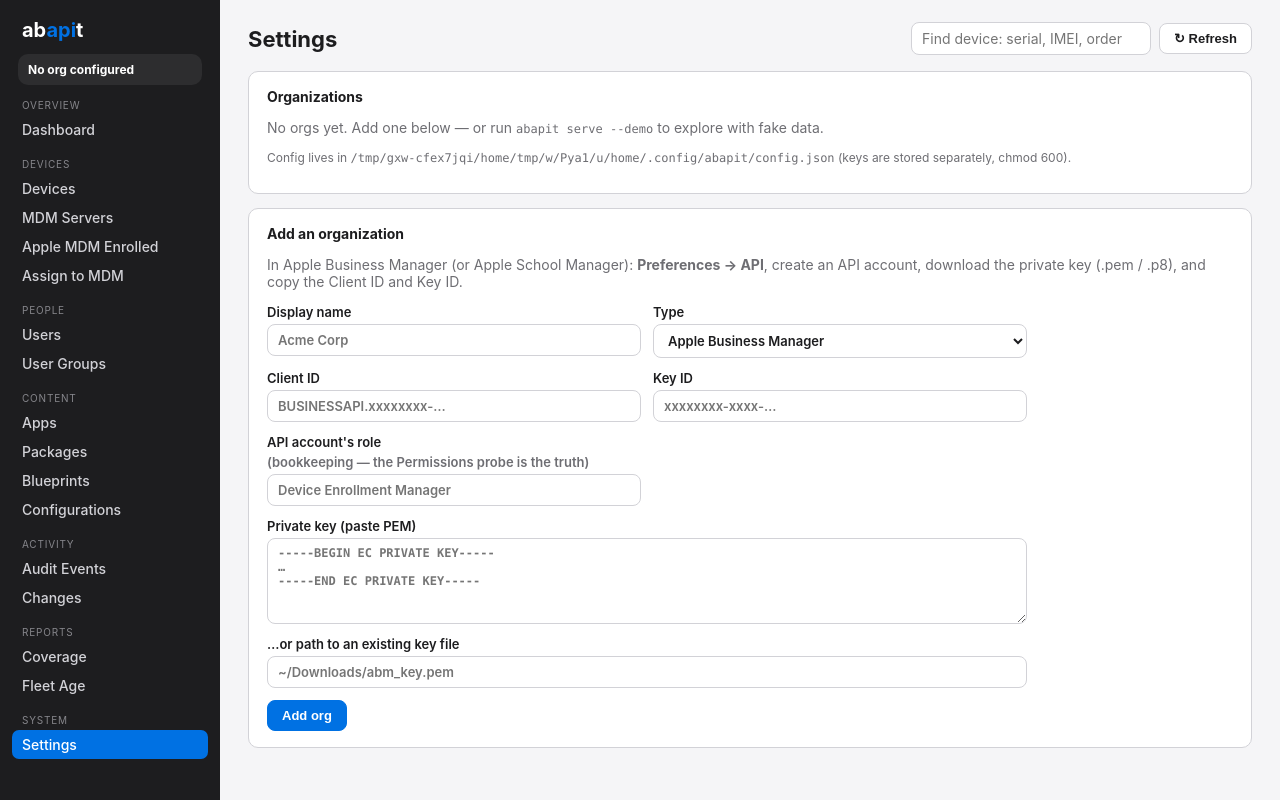
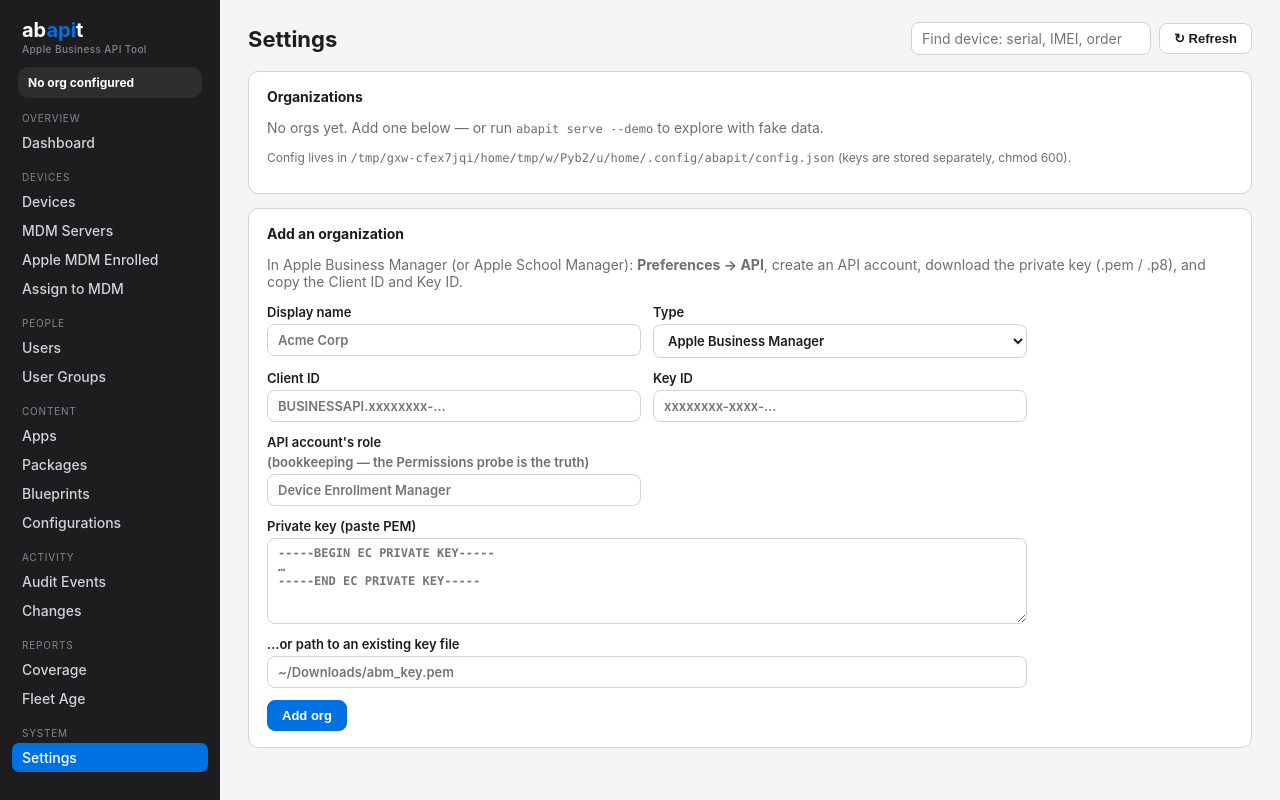
Before and after one commit to goetchstone/abapit, a FastAPI app: page /settings in a window 1280 px wide. Run offline with FastAPI, Linux system fonts and the light colour scheme.

Commit message:
Spell out "Apple Business API Tool" under the brand; cache-bust CSS
The stylesheet link now carries ?v=<version> so browsers pick up
style changes on upgrade instead of serving heuristically-cached CSS.

Co-Authored-By: Claude Fable 5 <noreply@anthropic.com>

```diff
--- a/abapit/web/app.py
+++ b/abapit/web/app.py
@@ -23,7 +23,7 @@ from fastapi.staticfiles import StaticFiles
 from fastapi.templating import Jinja2Templates
 from starlette.middleware.trustedhost import TrustedHostMiddleware
 
-from .. import config, history
+from .. import __version__, config, history
 from ..assign import plan as plan_assignment
 from ..auth import AuthError, token_cache
 from ..client import ApiClient, ApiError, sections_for
@@ -244,6 +244,7 @@ def create_app(demo: bool = False,
         fresh_org = cfg.get_active() if cfg else None
         return templates.TemplateResponse(request, template, {
             "active": active,
+            "version": __version__,
             "nav": nav,
             "denied": fresh_org.denied_sections() if fresh_org else set(),
             "probed_at": fresh_org.probed_at if fresh_org else "",
--- a/abapit/web/static/style.css
+++ b/abapit/web/static/style.css
@@ -50,6 +50,10 @@ code { font-family: ui-monospace, "SF Mono", Menlo, monospace; font-size: 12px;
 .brand a { color: #fff; }
 .brand a:hover { text-decoration: none; }
 .brand span { color: var(--accent); }
+.brand .tagline {
+  font-size: 10px; font-weight: 500; letter-spacing: 0.04em;
+  color: #86868b; margin-top: 1px;
+}
 .org-chip {
   margin: 0 6px 14px; padding: 8px 10px;
   background: rgba(255,255,255,0.07); border-radius: var(--radius);
--- a/abapit/web/templates/base.html
+++ b/abapit/web/templates/base.html
@@ -4,13 +4,14 @@
 <meta charset="utf-8">
 <meta name="viewport" content="width=device-width, initial-scale=1">
 <title>{% block titletag %}abapit{% endblock %}</title>
-<link rel="stylesheet" href="/static/style.css">
+<link rel="stylesheet" href="/static/style.css?v={{ version }}">
 {% block head %}{% endblock %}
 </head>
 <body>
 <div class="layout">
   <aside class="sidebar">
-    <div class="brand"><a href="/" title="Apple Business API Tool">ab<span>api</span>t</a></div>
+    <div class="brand"><a href="/">ab<span>api</span>t</a>
+      <div class="tagline">Apple Business API Tool</div></div>
     <div class="org-chip">
       {% if demo %}
         <strong>Demo Org</strong><span class="badge demo">demo data</span>
```
